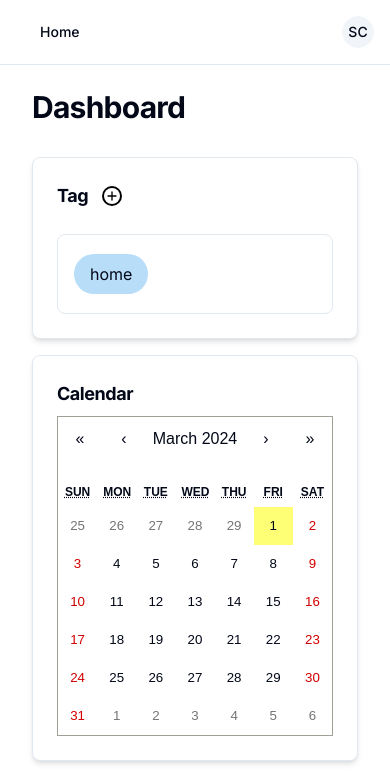
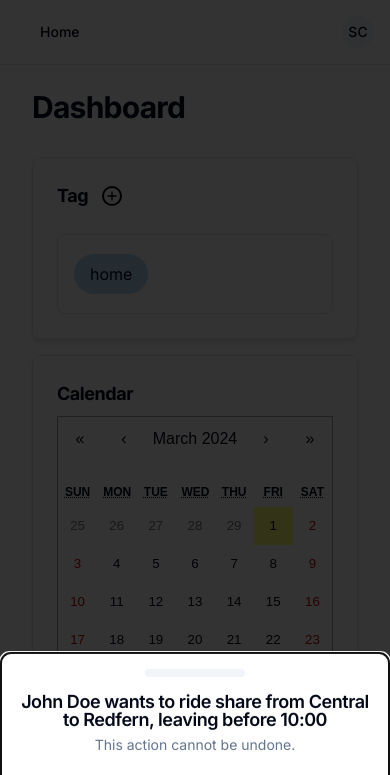
Before and after one commit to YameiSong/UnihackApp, a Next.js app in the folder frontend/: page / in a window 390 px wide. Shown: the top 775 px of the page. Built offline with nearby package versions, Linux system fonts and the light colour scheme.

Commit message:
Created the component for notifications

```diff
--- a/frontend/app/page.tsx
+++ b/frontend/app/page.tsx
@@ -8,6 +8,7 @@ import MonitorBoard from "@/components/travel-monitor/MonitorBoard";
 import TagBoard from "@/components/tag/TagBoard";
 import TrackRouteBoard from "@/components/track-route/TrackRouteBoard";
 import GlobalProvider from "@/components/providers/GlobalStateProvider";
+import NotificationComponent from "@/components/notification/Notification";
 
 export const metadata: Metadata = {
   title: "Dashboard",
@@ -45,6 +46,7 @@ export default function DashboardPage() {
           </div>
         </div>
       </div>
+     <NotificationComponent/>
     </GlobalProvider>
   );
 }
--- /dev/null
+++ b/frontend/components/notification/Notification.tsx
@@ -0,0 +1,153 @@
+"use client";
+import { useEffect, useCallback, useState, useRef } from "react";
+import GlobalProvider from "../providers/GlobalStateProvider";
+import {
+    Drawer,
+    DrawerClose,
+    DrawerContent,
+    DrawerDescription,
+    DrawerFooter,
+    DrawerHeader,
+    DrawerTitle,
+    DrawerTrigger,
+} from "@/components/ui/drawer"
+import { Button } from "@/components/ui/button"
+import { Input } from "../ui/input";
+
+const NotificationComponent = () => {
+    const [notifications, setNotifications] = useState([]);
+    const notificationRef = useRef(null);
+    const detailsRef = useRef(null);
+    const dummyData = { destination: "Redfern", departure: "Central", departBefore: "10:00", passenger: "John Doe", rejected: false };
+
+    useEffect(() => {
+        // Simulate an asynchronous operation with a delay of 5 seconds
+        const asyncOperation = async () => {
+            /// Replace with call to backend endpoint for notifications
+            await new Promise(resolve => setTimeout(resolve, 5000));
+            handleAddNotification({ payload: "new notification" });
+
+        };
+
+        asyncOperation();
+    }, []);
+
+    const handleAddNotification = ({ payload }) => {
+        // This is to mimic receiving a notification from the backend
+        setNotifications([...notifications, "new notification"])
+    }
+
+    const requestNotificationPermission = useCallback(() => {
+        // Requests permission for browser notifications.
+        if ('Notification' in window) {
+            Notification.requestPermission()
+        }
+    }, [])
+
+    useEffect(() => {
+        // Manages permissions for browser notifications (which is required)
+        if ('Notification' in window) {
+            requestNotificationPermission();
+        }
+    }, [requestNotificationPermission])
+
+    useEffect(() => {
+        // Sends a notification - the type of notification depends on the visibility state of the document
+        if (notifications.length === 0) { return; }
+        if (document.hasFocus()) {
+            // in tab notification
+            notificationRef.current.click()
+        } else {
+            sendBrowserNotification()
+        }
+
+    }, [notifications]);
+
+    const acceptRideShare = () => {
+        detailsRef.current.click();
+    }
+
+    const rejectRideShare = () => {
+        dummyData.rejected = false;
+    }
+
+    const confirmRideShare = () => {
+        dummyData.rejected = true;
+    }
+
+    const sendBrowserNotification = () => {
+        // Sends notification to the browser
+        if ('Notification' in window && Notification.permission === 'granted') {
+            new Notification('New Notification', {
+                body: 'This is a new notification'
+            });
+
+        } else {
+            requestNotificationPermission()
+        }
+    }
+
+    return (
+        <>
+            {
+                // Note that this button is for TESTING PURPOSES ONLY TODO: remove this button
+            }
+            <button className="p-4 bg-red-400 rounded-full text-white" onClick={handleAddNotification}>
+                (TESTING) - manually trigger a new notification
+            </button>
+            {
+                // PLEASE REMOVE ABOVE AFTER TESTING
+            }
+            <Drawer>
+                <DrawerTrigger asChild>
+                    <div ref={notificationRef}></div>
+                </DrawerTrigger>
+                <DrawerContent>
+                    <DrawerHeader>
+                        <DrawerTitle><p className="text-center">{dummyData.passenger} wants to ride share from {dummyData.departure} to {dummyData.destination}, leaving before {dummyData.departBefore}</p></DrawerTitle>
+                        <DrawerDescription><p className="text-center">This action cannot be undone.</p></DrawerDescription>
+                    </DrawerHeader>
+                    <DrawerFooter>
+
+                        <DrawerClose>
+                            <div className="grid grid-cols-2 gap-x-12">
+                                <Button onClick={rejectRideShare} variant="outline">Reject</Button>
+                                <Button onClick={acceptRideShare}>Join</Button>
+                            </div>
+
+                        </DrawerClose>
+                    </DrawerFooter>
+                </DrawerContent>
+            </Drawer>
+
+            <Drawer>
+                <DrawerTrigger asChild>
+                    <div ref={detailsRef}></div>
+                </DrawerTrigger>
+                <DrawerContent>
+                    <DrawerHeader>
+                        <DrawerTitle><div className="grid md:grid-cols-2 "><p className="text-center px-3 py-2 ">Please enter your contact information</p><Input type="text" placeholder="Please provide your preferred method of communication"></Input></div></DrawerTitle>
+
+                    </DrawerHeader>
+
+
+                    <DrawerFooter>
+                        <DrawerClose>
+                            <div className="grid sm:grid-cols-2 sm:grid-rows-1 gap-x-12">
+                                <Button className="sm:col-start-2 sm:row-start-1" onClick={acceptRideShare}>Submit</Button>
+                                <Button className="sm:col-start-1 sm:row-start-" onClick={rejectRideShare} variant="outline">Reject</Button>
+
+                            </div>
+
+                        </DrawerClose>
+
+                    </DrawerFooter>
+
+                </DrawerContent>
+            </Drawer>
+
+
+        </>
+    )
+};
+export default NotificationComponent;
--- /dev/null
+++ b/frontend/components/ui/drawer.tsx
@@ -0,0 +1,118 @@
+"use client"
+
+import * as React from "react"
+import { Drawer as DrawerPrimitive } from "vaul"
+
+import { cn } from "@/lib/utils"
+
+const Drawer = ({
+  shouldScaleBackground = true,
+  ...props
+}: React.ComponentProps<typeof DrawerPrimitive.Root>) => (
+  <DrawerPrimitive.Root
+    shouldScaleBackground={shouldScaleBackground}
+    {...props}
+  />
+)
+Drawer.displayName = "Drawer"
+
+const DrawerTrigger = DrawerPrimitive.Trigger
+
+const DrawerPortal = DrawerPrimitive.Portal
+
+const DrawerClose = DrawerPrimitive.Close
+
+const DrawerOverlay = React.forwardRef<
+  React.ElementRef<typeof DrawerPrimitive.Overlay>,
+  React.ComponentPropsWithoutRef<typeof DrawerPrimitive.Overlay>
+>(({ className, ...props }, ref) => (
+  <DrawerPrimitive.Overlay
+    ref={ref}
+    className={cn("fixed inset-0 z-50 bg-black/80", className)}
+    {...props}
+  />
+))
+DrawerOverlay.displayName = DrawerPrimitive.Overlay.displayName
+
+const DrawerContent = React.forwardRef<
+  React.ElementRef<typeof DrawerPrimitive.Content>,
+  React.ComponentPropsWithoutRef<typeof DrawerPrimitive.Content>
+>(({ className, children, ...props }, ref) => (
+  <DrawerPortal>
+    <DrawerOverlay />
+    <DrawerPrimitive.Content
+      ref={ref}
+      className={cn(
+        "fixed inset-x-0 bottom-0 z-50 mt-24 flex h-auto flex-col rounded-t-[10px] border bg-background",
+        className
+      )}
+      {...props}
+    >
+      <div className="mx-auto mt-4 h-2 w-[100px] rounded-full bg-muted" />
+      {children}
+    </DrawerPrimitive.Content>
+  </DrawerPortal>
+))
+DrawerContent.displayName = "DrawerContent"
+
+const DrawerHeader = ({
+  className,
+  ...props
+}: React.HTMLAttributes<HTMLDivElement>) => (
+  <div
+    className={cn("grid gap-1.5 p-4 text-center sm:text-left", className)}
+    {...props}
+  />
+)
+DrawerHeader.displayName = "DrawerHeader"
+
+const DrawerFooter = ({
+  className,
+  ...props
+}: React.HTMLAttributes<HTMLDivElement>) => (
+  <div
+    className={cn("mt-auto flex flex-col gap-2 p-4", className)}
+    {...props}
+  />
+)
+DrawerFooter.displayName = "DrawerFooter"
+
+const DrawerTitle = React.forwardRef<
+  React.ElementRef<typeof DrawerPrimitive.Title>,
+  React.ComponentPropsWithoutRef<typeof DrawerPrimitive.Title>
+>(({ className, ...props }, ref) => (
+  <DrawerPrimitive.Title
+    ref={ref}
+    className={cn(
+      "text-lg font-semibold leading-none tracking-tight",
+      className
+    )}
+    {...props}
+  />
+))
+DrawerTitle.displayName = DrawerPrimitive.Title.displayName
+
+const DrawerDescription = React.forwardRef<
+  React.ElementRef<typeof DrawerPrimitive.Description>,
+  React.ComponentPropsWithoutRef<typeof DrawerPrimitive.Description>
+>(({ className, ...props }, ref) => (
+  <DrawerPrimitive.Description
+    ref={ref}
+    className={cn("text-sm text-muted-foreground", className)}
+    {...props}
+  />
+))
+DrawerDescription.displayName = DrawerPrimitive.Description.displayName
+
+export {
+  Drawer,
+  DrawerPortal,
+  DrawerOverlay,
+  DrawerTrigger,
+  DrawerClose,
+  DrawerContent,
+  DrawerHeader,
+  DrawerFooter,
+  DrawerTitle,
+  DrawerDescription,
+}
--- /dev/null
+++ b/frontend/components/ui/input.tsx
@@ -0,0 +1,25 @@
+import * as React from "react"
+
+import { cn } from "@/lib/utils"
+
+export interface InputProps
+  extends React.InputHTMLAttributes<HTMLInputElement> {}
+
+const Input = React.forwardRef<HTMLInputElement, InputProps>(
+  ({ className, type, ...props }, ref) => {
+    return (
+      <input
+        type={type}
+        className={cn(
+          "flex h-10 w-full rounded-md border border-input bg-background px-3 py-2 text-sm ring-offset-background file:border-0 file:bg-transparent file:text-sm file:font-medium placeholder:text-muted-foreground focus-visible:outline-none focus-visible:ring-2 focus-visible:ring-ring focus-visible:ring-offset-2 disabled:cursor-not-allowed disabled:opacity-50",
+          className
+        )}
+        ref={ref}
+        {...props}
+      />
+    )
+  }
+)
+Input.displayName = "Input"
+
+export { Input }
--- a/frontend/package.json
+++ b/frontend/package.json
@@ -25,7 +25,8 @@
     "react-calendar": "^4.8.0",
     "react-dom": "^18",
     "tailwind-merge": "^2.2.1",
-    "tailwindcss-animate": "^1.0.7"
+    "tailwindcss-animate": "^1.0.7",
+    "vaul": "^0.9.0"
   },
   "devDependencies": {
     "@types/node": "^20",
```
Also changed, not shown: 1 other file (tests, documents, lock files or other folders).
